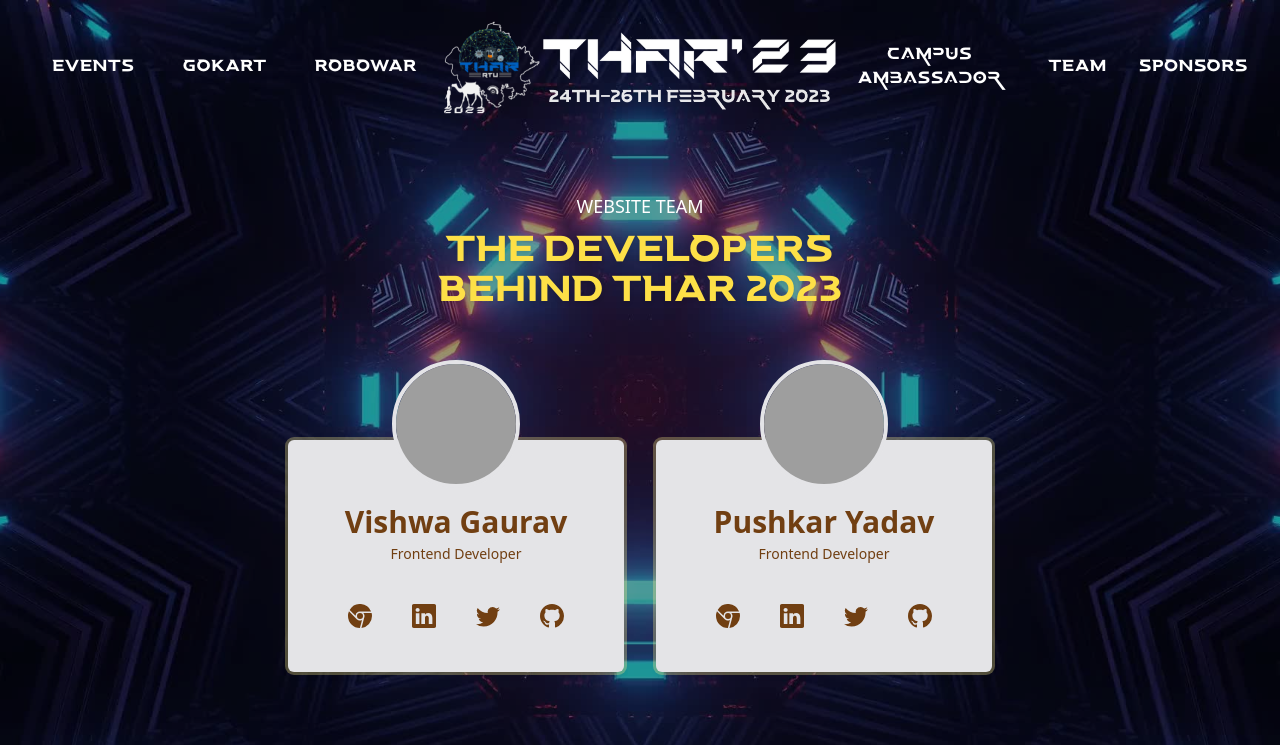
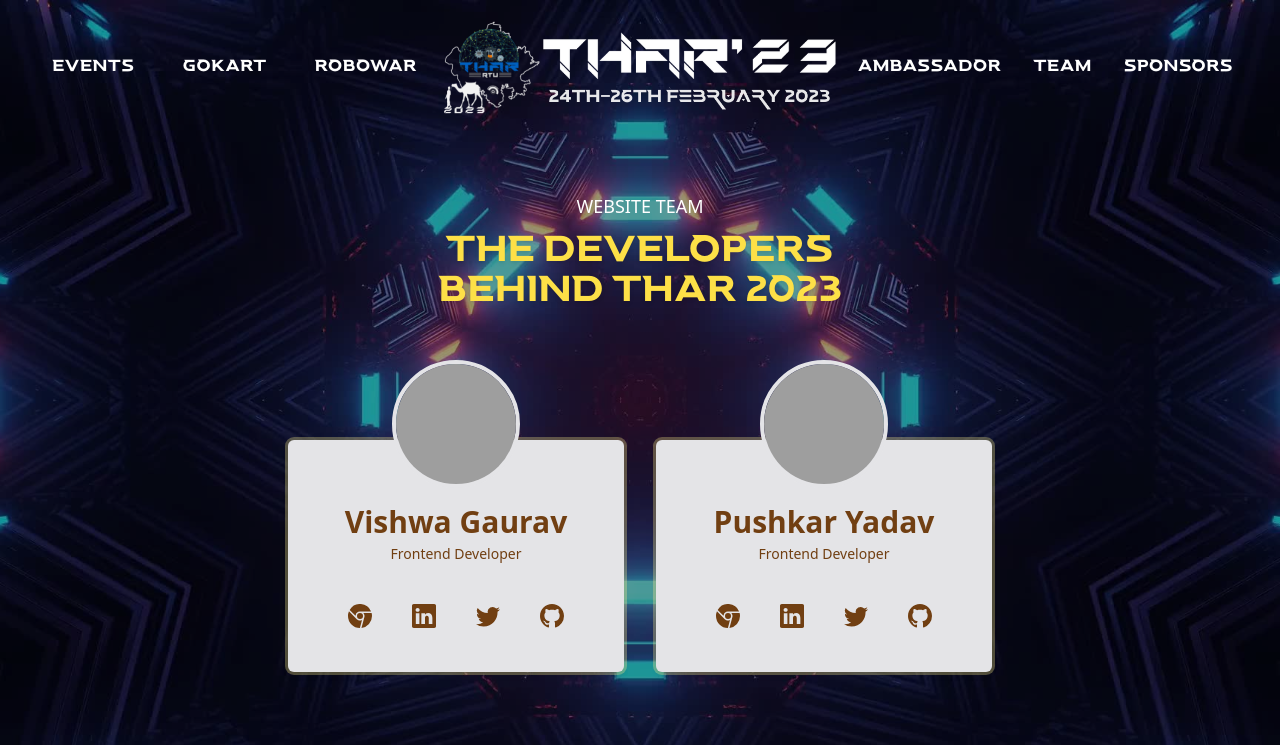
Before and after one commit to ishanjain1502/thar, a Next.js app: page /devs in a window 1280 px wide. Shown: the top 745 px of the page. Built offline with nearby package versions, Linux system fonts and the light colour scheme; grey boxes are pictures that could not be loaded.

Commit message:
updated navbar

```diff
--- a/components/globals/NavBar.js
+++ b/components/globals/NavBar.js
@@ -50,7 +50,7 @@ export const NavBar = () => {
             />
           </Link>
           <ul className="items-center justify-center hidden space-x-8 lg:flex">
-            <NavItemSecondary text="Campus Ambassador" href="/ca" />
+            <NavItemSecondary text="AMBASSADOR" href="/ca" />
             <NavItemSecondary text="TEAM" href="/team" />
             <NavItemSecondary text="SPONSORS" href="/sponsors" />
           </ul>
```
